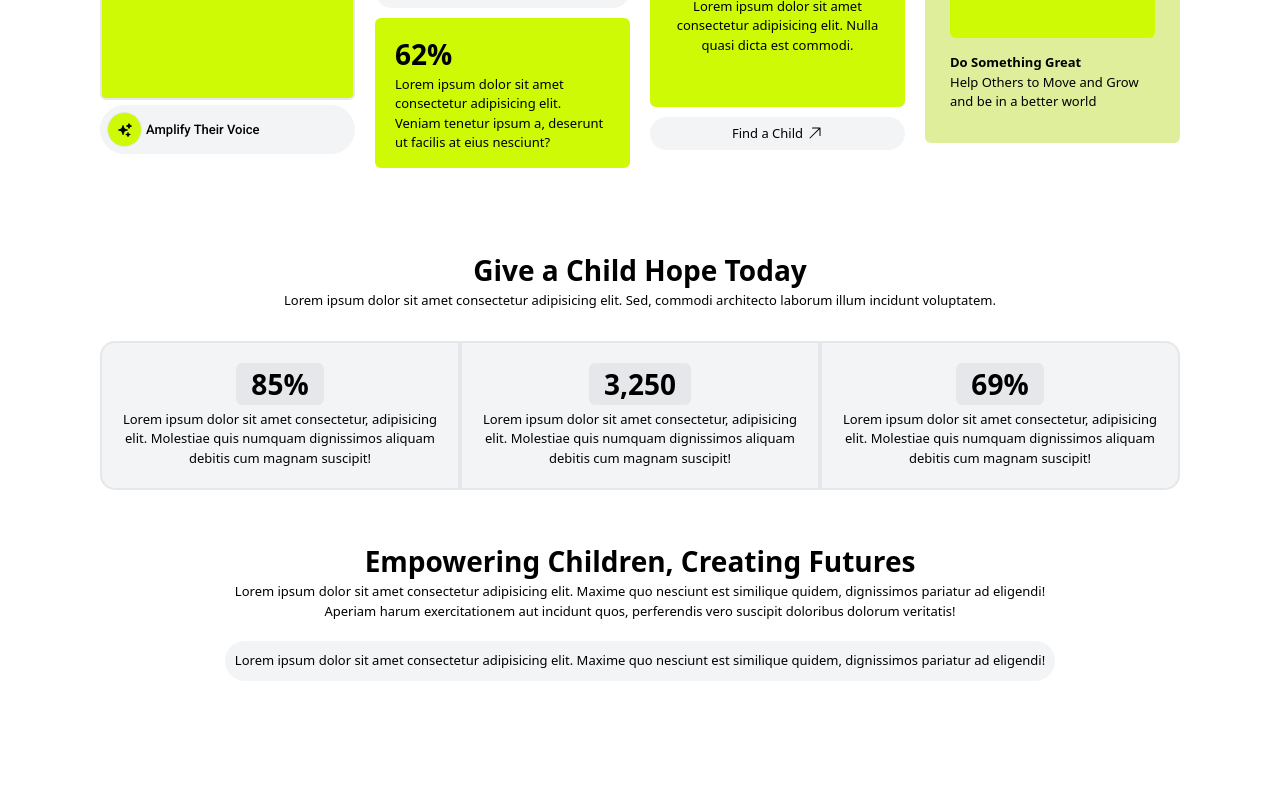
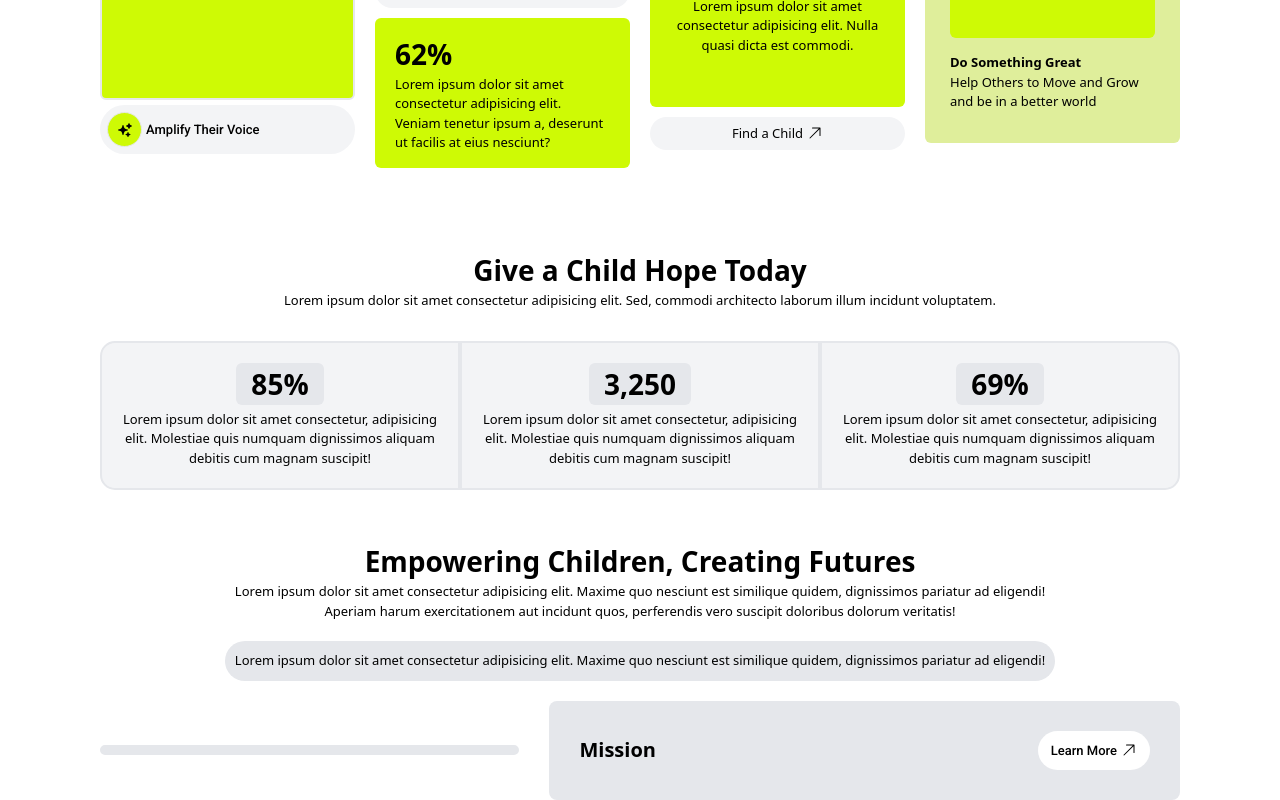
Before and after one commit to KenUdoudo/company, a React (Vite) app: page / in a window 1280 px wide. Shown: the part 607-1407 px from the top of the page. Before the commit the page ends 1288 px from the top, so only its background shows below. Built offline with nearby package versions, Linux system fonts and the light colour scheme.

Commit message:
on a roll

```diff
--- a/src/components/Home/section3.jsx
+++ b/src/components/Home/section3.jsx
@@ -1,12 +1,25 @@
+import { HiArrowUpRight } from "react-icons/hi2";
 const Section3 = () => {
     return (
         <div className="mt-[50px]">
             <div className="text-center flex flex-col justify-center items-center">
                 <p className="text-[28px] font-semibold">Empowering Children, Creating Futures</p>
                 <p className="text-[13px]">Lorem ipsum dolor sit amet consectetur adipisicing elit. Maxime quo nesciunt est similique quidem, dignissimos pariatur ad eligendi! <br /> Aperiam harum exercitationem aut incidunt quos, perferendis vero suscipit doloribus dolorum veritatis!</p>
-                <p className="text-[13px] font-medium rounded-full px-[10px] py-[10px] bg-gray-100 mt-[20px]">Lorem ipsum dolor sit amet consectetur adipisicing elit. Maxime quo nesciunt est similique quidem, dignissimos pariatur ad eligendi! </p>
+                <p className="text-[13px] font-medium rounded-full px-[10px] py-[10px] bg-gray-200 mt-[20px]">Lorem ipsum dolor sit amet consectetur adipisicing elit. Maxime quo nesciunt est similique quidem, dignissimos pariatur ad eligendi! </p>
             </div>
 
+            <div className="flex flex-row justify-center items-center px-[50px] space-x-[30px] mt-[20px]">
+                <div className="w-[40%] bg-[#dfee9b] rounded-lg border-[5px]"></div>
+                <div className="w-[60%] bg-gray-200 p-[30px] rounded-lg">
+                    <div className="flex flex-row justify-between items-center">
+                        <p className="font-semibold text-[20px]">Mission</p>
+                        <div className='flex flex-row justify-center items-center gap-[4px] rounded-full bg-white px-[13px] py-[10px] cursor-pointer'>
+                            <p className='text-[13px] font-roboto font-[500]'>Learn More</p>
+                            <HiArrowUpRight/>
+                        </div>
+                    </div>
+                </div>
+            </div>
 
 
 
```
